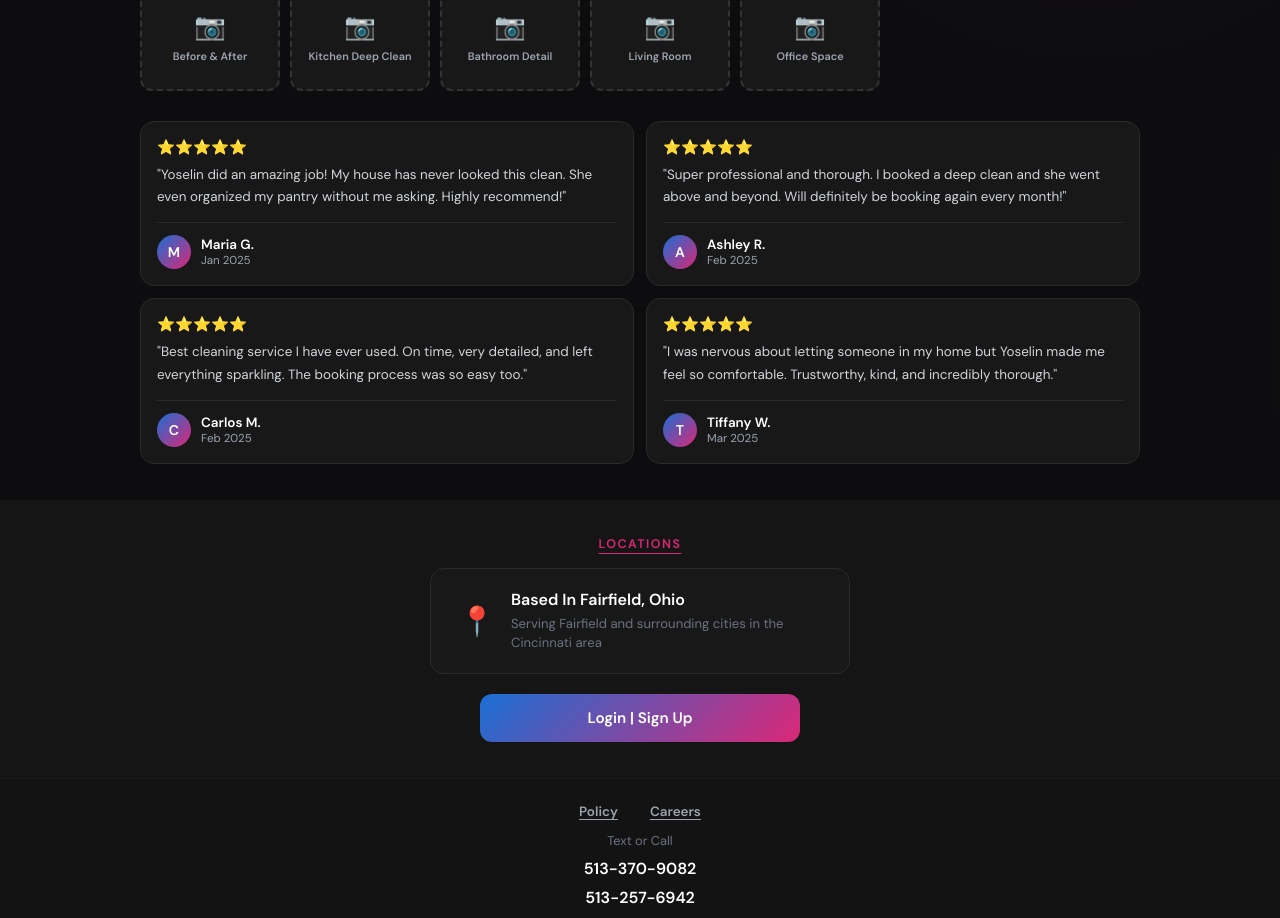
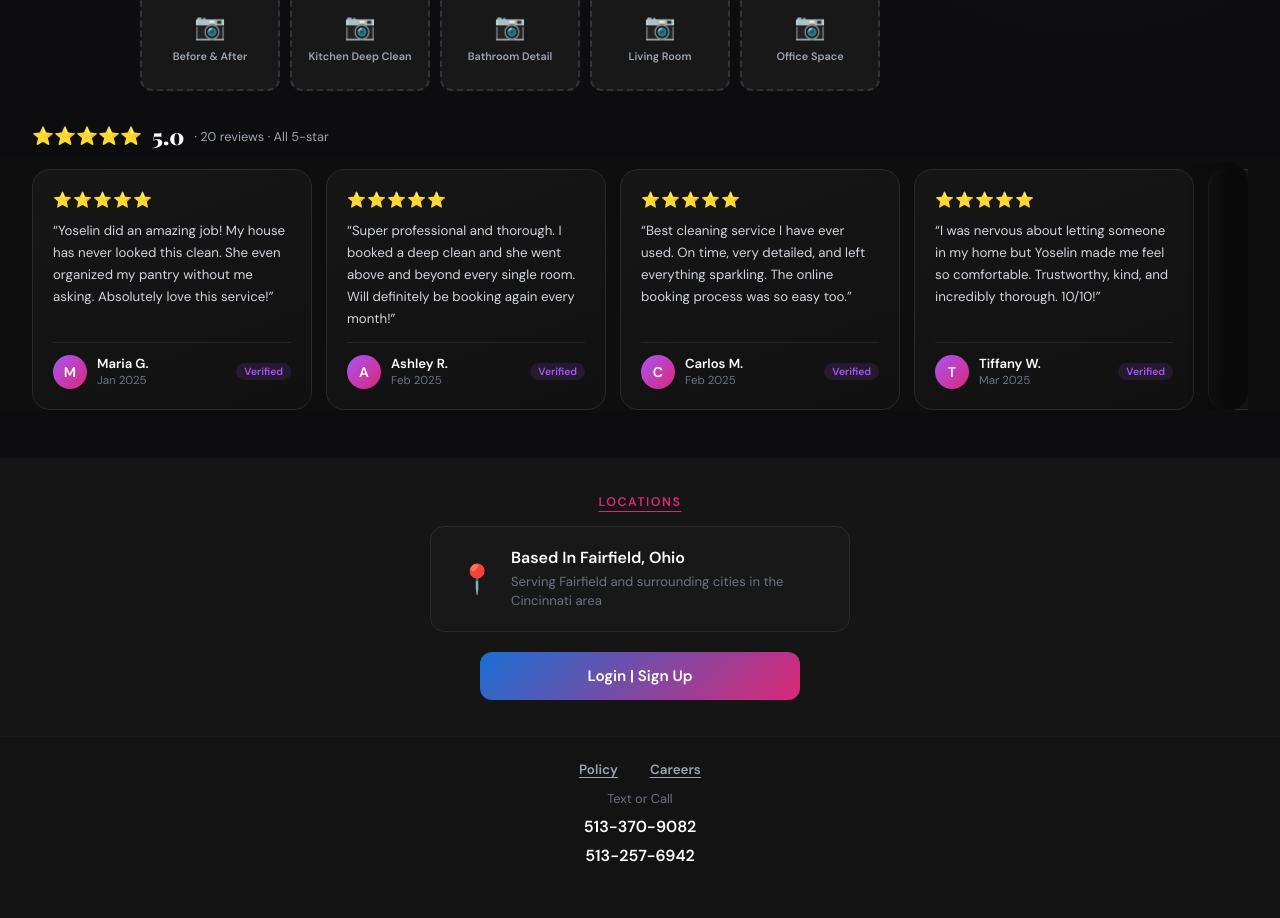
Before and after one commit to pgyb41494-create/yoselin-cleaning, a Next.js app: page / in a window 1280 px wide. Shown: the part 860-1778 px from the top of the page. Built offline with nearby package versions, Linux system fonts and the light colour scheme; no server answers; the database is empty.

Commit message:
Update page.js

```diff
--- a/app/page.js
+++ b/app/page.js
@@ -10,10 +10,26 @@ import { collection, query, orderBy, onSnapshot } from 'firebase/firestore';
 import { auth, db, ADMIN_EMAIL } from '../lib/firebase';
 
 const FALLBACK_REVIEWS = [
-  { name: 'Maria G.',   stars: 5, text: 'Yoselin did an amazing job! My house has never looked this clean. She even organized my pantry without me asking. Highly recommend!', date: 'Jan 2025' },
-  { name: 'Ashley R.',  stars: 5, text: 'Super professional and thorough. I booked a deep clean and she went above and beyond. Will definitely be booking again every month!',  date: 'Feb 2025' },
-  { name: 'Carlos M.',  stars: 5, text: 'Best cleaning service I have ever used. On time, very detailed, and left everything sparkling. The booking process was so easy too.',   date: 'Feb 2025' },
-  { name: 'Tiffany W.', stars: 5, text: 'I was nervous about letting someone in my home but Yoselin made me feel so comfortable. Trustworthy, kind, and incredibly thorough.',  date: 'Mar 2025' },
+  { name: 'Maria G.',      stars: 5, text: 'Yoselin did an amazing job! My house has never looked this clean. She even organized my pantry without me asking. Absolutely love this service!', date: 'Jan 2025' },
+  { name: 'Ashley R.',     stars: 5, text: 'Super professional and thorough. I booked a deep clean and she went above and beyond every single room. Will definitely be booking again every month!', date: 'Feb 2025' },
+  { name: 'Carlos M.',     stars: 5, text: 'Best cleaning service I have ever used. On time, very detailed, and left everything sparkling. The online booking process was so easy too.', date: 'Feb 2025' },
+  { name: 'Tiffany W.',    stars: 5, text: 'I was nervous about letting someone in my home but Yoselin made me feel so comfortable. Trustworthy, kind, and incredibly thorough. 10/10!', date: 'Mar 2025' },
+  { name: 'Denise P.',     stars: 5, text: 'I have tried four different cleaning services over the years and none of them compare. Yoselin actually cares about the quality of her work. So refreshing.', date: 'Mar 2025' },
+  { name: 'James T.',      stars: 5, text: 'My bathroom looked brand new after the deep clean. She got into corners I did not even know existed. Highly recommend for anyone who wants real results.', date: 'Apr 2025' },
+  { name: 'Samantha L.',   stars: 5, text: 'We had a move-out clean done and our landlord was impressed. Got our full deposit back! Worth every penny and the booking was quick and easy.', date: 'Apr 2025' },
+  { name: 'Kevin B.',      stars: 5, text: 'I run a small office and we have been using Yoselin weekly for three months now. Reliable, consistent, and always leaves the place spotless.', date: 'Apr 2025' },
+  { name: 'Rosa M.',       stars: 5, text: 'She cleaned my kitchen from top to bottom including inside the oven and fridge. It smelled amazing and looked like it did when we first moved in.', date: 'May 2025' },
+  { name: 'Brittany H.',   stars: 5, text: 'I booked a last-minute cleaning before my in-laws visited and Yoselin came through. Everything was immaculate. You could not ask for better service.', date: 'May 2025' },
+  { name: 'Derek N.',      stars: 5, text: 'Communication was great from start to finish. She confirmed the appointment, showed up on time, and the results were outstanding. Will be back.', date: 'May 2025' },
+  { name: 'Claudia R.',    stars: 5, text: 'I am very picky about how my home is cleaned and Yoselin exceeded every one of my expectations. Detailed, professional, and so friendly.', date: 'Jun 2025' },
+  { name: 'Marcus J.',     stars: 5, text: 'Just moved into a new place and booked a move-in clean. Everything was sanitized and ready to live in. Made settling in so much less stressful.', date: 'Jun 2025' },
+  { name: 'Patricia K.',   stars: 5, text: 'As a senior on a fixed income the discount she offers means so much. And the quality of the cleaning is the best I have ever received. Thank you!', date: 'Jun 2025' },
+  { name: 'Jordan F.',     stars: 5, text: 'I have two dogs and she handled all the pet hair without complaint and still left my house looking flawless. Found my go-to cleaner for life.', date: 'Jul 2025' },
+  { name: 'Natalie C.',    stars: 5, text: 'Booked a bi-weekly plan and the consistency is incredible. Every time she comes the house looks just as good as the first visit. Love it.', date: 'Jul 2025' },
+  { name: 'Steven V.',     stars: 5, text: 'I referred three of my coworkers and they all love her too. Yoselin builds real trust with her clients. That says everything about her character.', date: 'Aug 2025' },
+  { name: 'Amanda S.',     stars: 5, text: 'The baseboards, the blinds, the light switches — she cleaned things I always forget about. My whole house felt fresh and new. Incredible attention to detail.', date: 'Aug 2025' },
+  { name: 'Tony R.',       stars: 5, text: 'My wife and I were both shocked at how clean our home was after the deep clean. We looked at each other and said we should have done this years ago.', date: 'Sep 2025' },
+  { name: 'Jennifer M.',   stars: 5, text: 'From booking to payment everything was smooth and easy. Yoselin is prompt, professional, and genuinely passionate about what she does. Highly recommend!', date: 'Sep 2025' },
 ];
 
 export default function HomePage() {
@@ -223,20 +239,55 @@ export default function HomePage() {
             </div>
           ))}
         </div>
-        <div className="hp-reviews-grid" id="reviews">
-          {reviews.map((r, i) => (
-            <div className="hp-review-card" key={r.id || r.name || i}>
-              <div className="hrc-stars">{'⭐'.repeat(r.stars)}</div>
-              <p className="hrc-text">"{r.text}"</p>
-              <div className="hrc-footer">
-                <div className="hrc-avatar">{r.name[0]}</div>
+        {/* horizontal scroll review strip */}
+        <div id="reviews" style={{ position: 'relative', marginTop: '10px' }}>
+          {/* summary bar */}
+          <div style={{ display: 'flex', alignItems: 'center', gap: '10px', marginBottom: '18px', flexWrap: 'wrap' }}>
+            <div style={{ display: 'flex', gap: '3px', fontSize: '1.1rem' }}>{'⭐'.repeat(5)}</div>
+            <div style={{ fontFamily: 'Playfair Display, serif', fontSize: '1.4rem', fontWeight: '900', color: 'white' }}>5.0</div>
+            <div style={{ fontSize: '.8rem', color: '#9ca3af' }}>· {reviews.length} reviews · All 5-star</div>
+          </div>
+
+          {/* scrollable row */}
+          <div style={{
+            display: 'flex', gap: '14px',
+            overflowX: 'auto', paddingBottom: '12px',
+            scrollbarWidth: 'thin', scrollbarColor: '#333 transparent',
+            WebkitOverflowScrolling: 'touch',
+          }}>
+            {reviews.map((r, i) => (
+              <div key={r.id || r.name || i} style={{
+                flexShrink: 0, width: '280px',
+                background: 'linear-gradient(160deg, #161616 0%, #111 100%)',
+                border: '1px solid #2a2a2a', borderRadius: '18px',
+                padding: '20px',
+                display: 'flex', flexDirection: 'column', justifyContent: 'space-between', gap: '12px',
+              }}>
                 <div>
-                  <div className="hrc-name">{r.name}</div>
-                  <div className="hrc-date">{r.date}</div>
+                  <div style={{ fontSize: '.95rem', marginBottom: '10px', letterSpacing: '1px' }}>{'⭐'.repeat(r.stars)}</div>
+                  <p style={{ color: '#d1d5db', fontSize: '.83rem', lineHeight: '1.65', margin: 0 }}>
+                    &ldquo;{r.text}&rdquo;
+                  </p>
+                </div>
+                <div style={{ display: 'flex', alignItems: 'center', gap: '10px', paddingTop: '12px', borderTop: '1px solid #222' }}>
+                  <div style={{
+                    width: '34px', height: '34px', borderRadius: '50%', flexShrink: 0,
+                    background: 'linear-gradient(135deg,#a855f7,#db2777)',
+                    display: 'flex', alignItems: 'center', justifyContent: 'center',
+                    fontWeight: '800', fontSize: '.88rem', color: 'white',
+                  }}>{r.name[0]}</div>
+                  <div>
+                    <div style={{ fontWeight: '700', color: 'white', fontSize: '.82rem' }}>{r.name}</div>
+                    <div style={{ fontSize: '.72rem', color: '#6b7280', marginTop: '1px' }}>{r.date}</div>
+                  </div>
+                  <div style={{ marginLeft: 'auto', fontSize: '.65rem', fontWeight: '700', color: '#a855f7', background: 'rgba(168,85,247,.12)', padding: '2px 8px', borderRadius: '99px', whiteSpace: 'nowrap' }}>Verified</div>
                 </div>
               </div>
-            </div>
-          ))}
+            ))}
+          </div>
+
+          {/* scroll hint fade */}
+          <div style={{ position: 'absolute', right: 0, top: '42px', bottom: '12px', width: '60px', background: 'linear-gradient(to left,#0a0a0a 30%,transparent)', pointerEvents: 'none', borderRadius: '0 18px 18px 0' }} />
         </div>
       </section>
 
```
